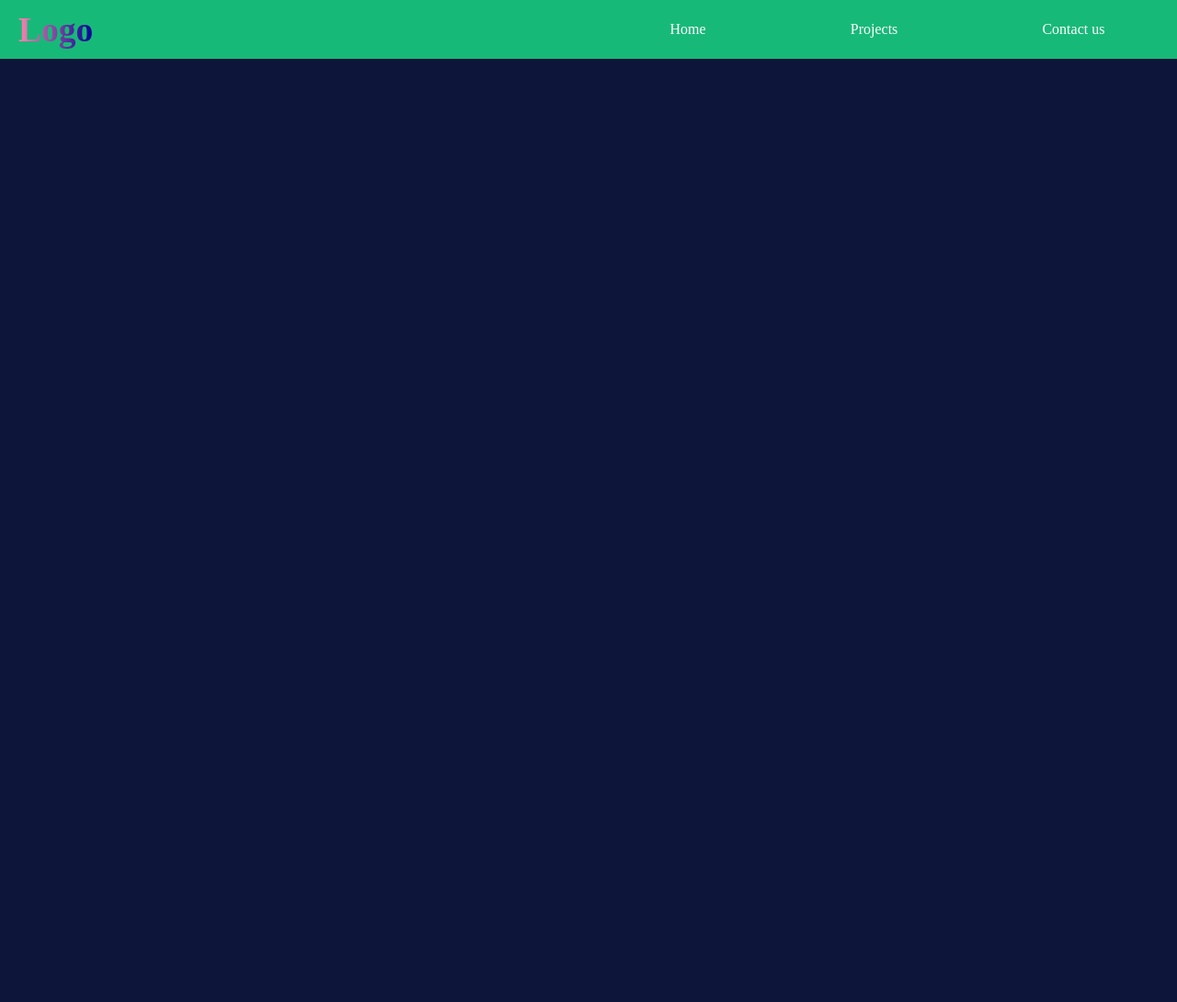
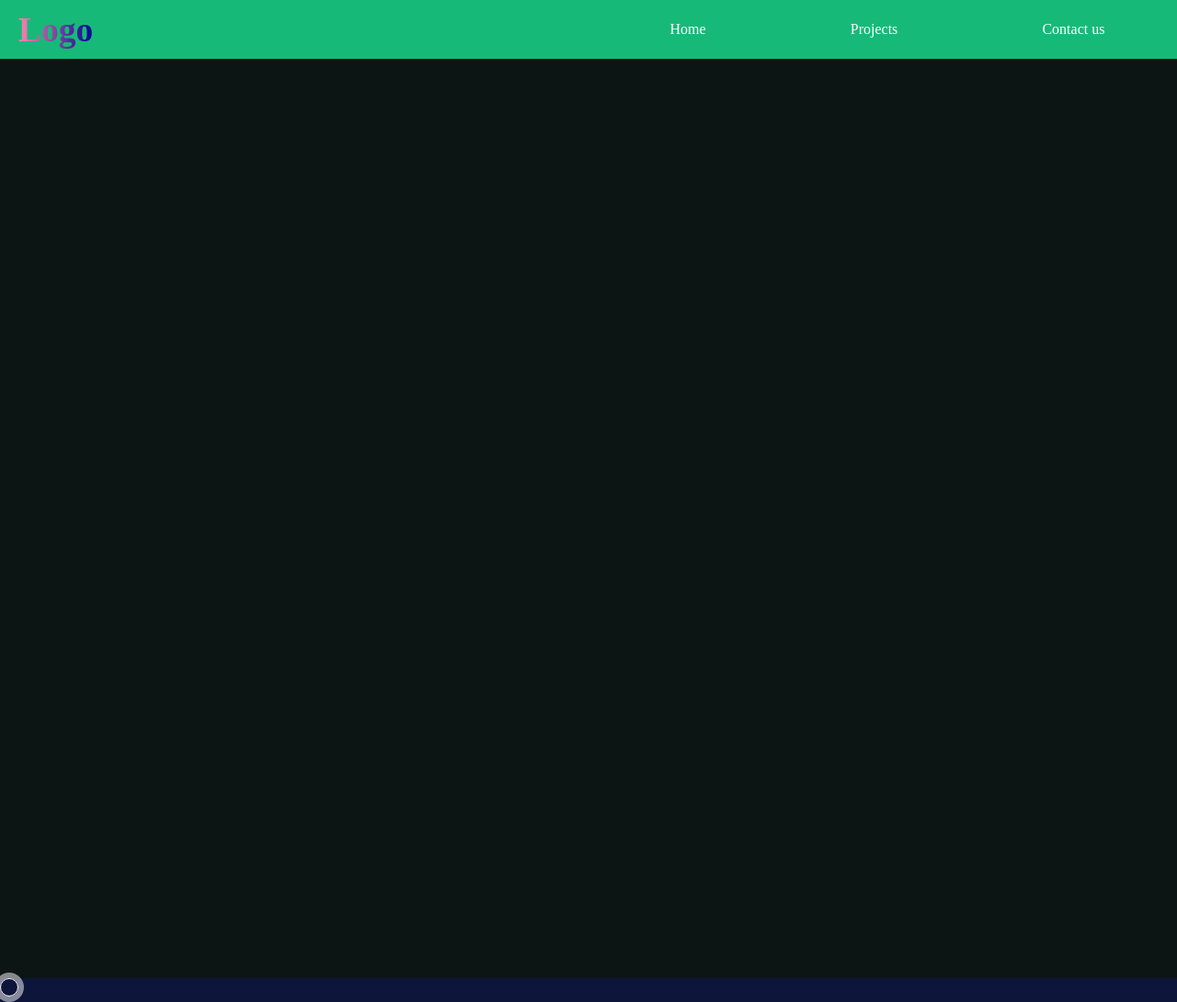
Before and after one commit to tilekbergen14/circle-navbar, a plain HTML site: page index.html in a window 1280 px wide. Shown: the whole page at 92% size. Before the commit the page ends 800 px from the top, so only its background shows below. Drawn offline with Linux system fonts and the light colour scheme.

Commit message:
initial commit

```diff
--- a/index.html
+++ b/index.html
@@ -22,7 +22,11 @@
             <div class="line3"></div>
         </div>
     </header>
+    <section class="main-section">
 
+    </section>
+    <div class="cursor">
+    </div>
     <script src="main.js"></script>
 </body>
 </html>
--- a/main.js
+++ b/main.js
@@ -5,3 +5,11 @@ hamburger.addEventListener("click", () => {
     links.classList.toggle("fade");
     hamburger.classList.toggle("toggle")
 })
+
+//cursor
+
+const cursor = document.querySelector(".cursor")
+
+document.addEventListener("mousemove", (e) => {
+    cursor.setAttribute('style', 'top: ' +(e.pageY - 10)+ 'px; left: '+(e.pageX - 10)+'px;')
+})
--- a/style.css
+++ b/style.css
@@ -19,6 +19,7 @@ header{
     background-color: #17b978;
     height: 8vh;
     align-items: center;
+    width: 100%;
 }
 .logo{
     flex: 1;
@@ -59,6 +60,10 @@ header{
     display: none;
     cursor: pointer;
 }
+.main-section{
+    height: 1000px;
+    background-color: rgb(13, 20, 20);
+}
 @media screen and (max-width: 545px){
     .hamburger{
         display: block;
@@ -67,18 +72,56 @@ header{
     .links{
         flex-direction: column;
         align-items: center;
-        position: absolute;
-        z-index: 1;
+        position: fixed;
         width: 100%;
         height: 92vh;
         top: 8vh;
         clip-path: circle(100px at 90% -20%);
         -webkit-clip-path: circle(100px at 90% -20%);
         background-color: #17b978;
-        transition: clip-path 1s ease-out;
+        transition: clip-path 0.3s ease-out;
     }
     .fade{
         clip-path: circle(800px at 90% -10%);
         -webkit-clip-path: circle(800px at 90% -10%);
     }
 }
+::-webkit-scrollbar{
+    width: 2px;
+}
+::-webkit-scrollbar-track{
+    background-color: white;
+}
+::-webkit-scrollbar-thumb{
+    background-color: #000;
+}
+
+/********* cursor **********/
+.cursor{
+    position: absolute;
+    height: 20px;
+    width: 20px;
+    border: 1px solid white;
+    border-radius: 50%;
+    pointer-events: none;
+}
+.cursor::after{
+    content: "";
+    position: absolute;
+    height: 20px;
+    width: 20px;
+    border: 6px solid white;
+    opacity: 0.5;
+    top: -7px;
+    left: -7px;
+    border-radius: 50%;
+    animation: cursorAnim1 0.5s infinite alternate;
+}
+@keyframes cursorAnim1{
+    0%{
+        transform: scale(1);
+    }
+    100%{
+        transform: scale(0.4);
+    }
+}
```
